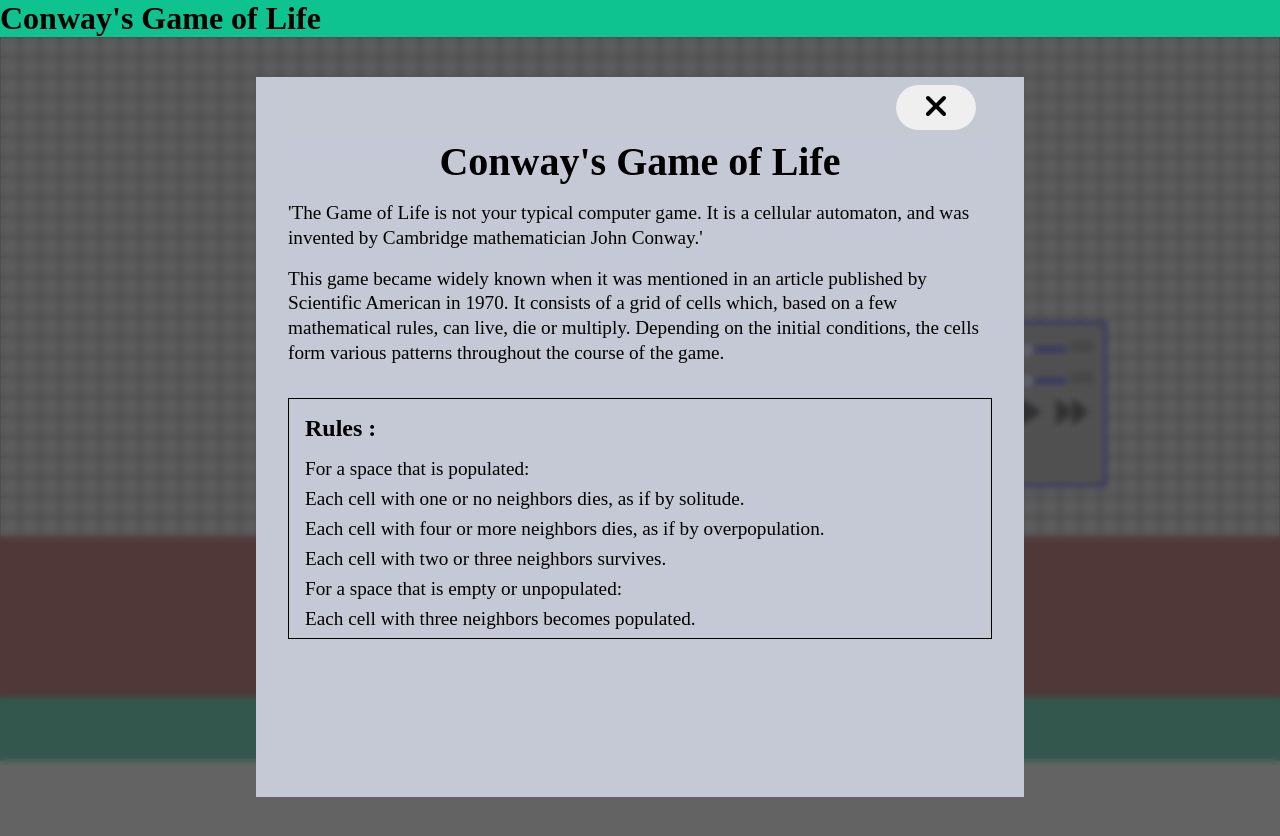
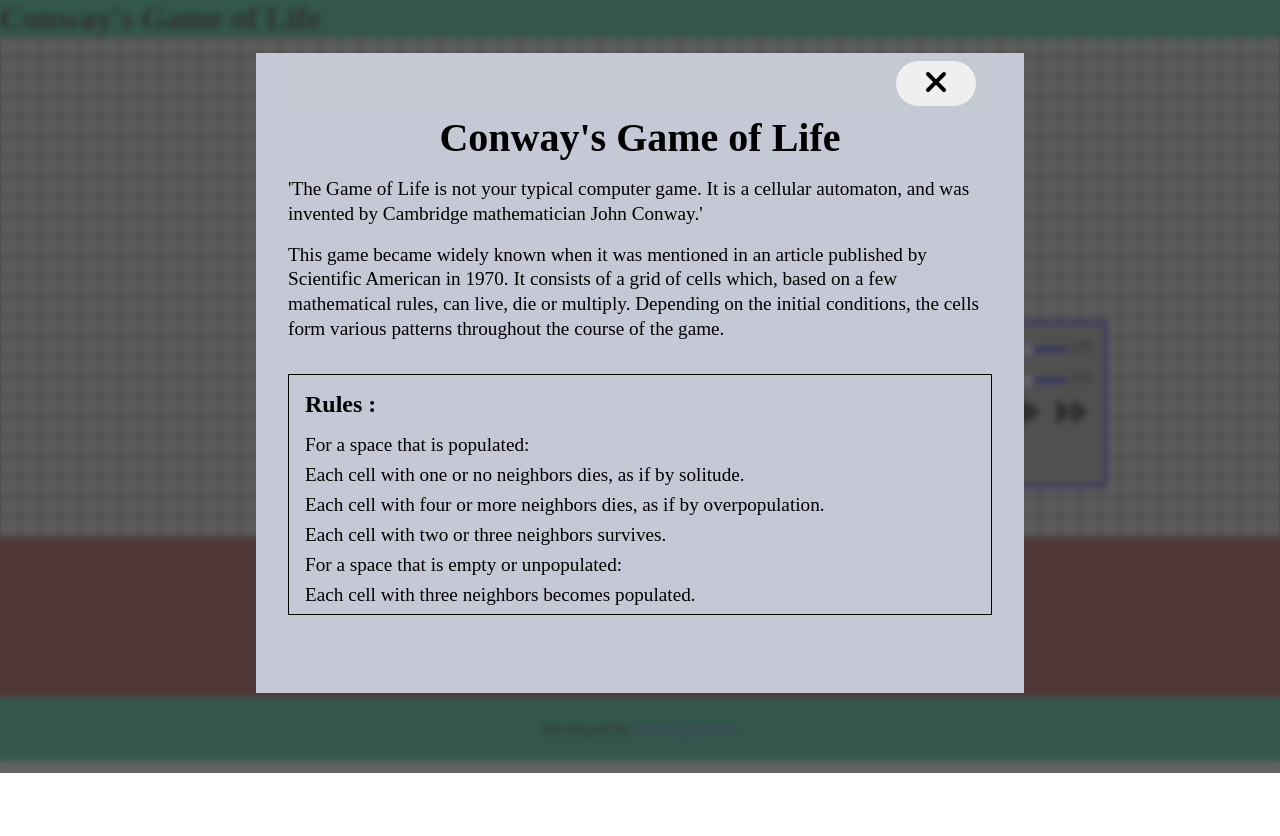
Before and after one commit to Pavel-Ignatenko6/Conways-Game-of-Life, a React (Vite) app: page /rules in a window 1280 px wide. Shown: the top 836 px of the page. After the commit the page ends 800 px from the top, so only its background shows below. Built offline with nearby package versions, Linux system fonts and the light colour scheme.

Commit message:
modal style fix

```diff
--- a/src/modals/ModalElement.jsx
+++ b/src/modals/ModalElement.jsx
@@ -13,7 +13,7 @@
             <img className={styles['close-icon']} src={closeIcon} alt="close icon" />
           </button>
         </div>
-        {children}
+        <div className="children-container">{children}</div>
       </div>
     </div>
   )
--- a/src/modals/ModalElement.module.css
+++ b/src/modals/ModalElement.module.css
@@ -1,10 +1,11 @@
 .modal-background {
-  position: absolute;
+  position: fixed;
   width: 100%;
   height: 100%;
   z-index: 999;
   background-color: rgba(60, 60, 60, 0.8);
   backdrop-filter: blur(3px);
+  margin-top: -4rem;
 }
 
 .modal {
@@ -14,10 +15,16 @@
   transform: translate(-50%, -50%);
   background-color: #c5c9d5;
   width: 60%;
-  height: 90%;
+  height: 80%;
   padding: 0 2rem 3rem 2rem;
   overflow: auto;
   font-size: 1.2rem;
+}
+
+.children-container {
+  display: flex;
+  align-items: center;
+  justify-content: center;
 }
 
 .close-btn-container {
```
